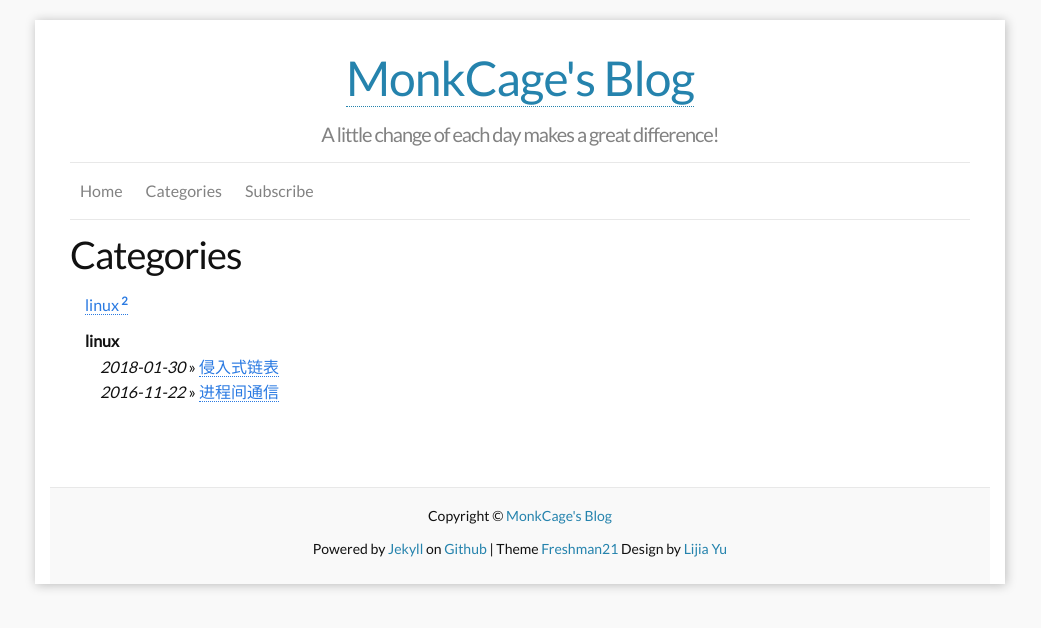
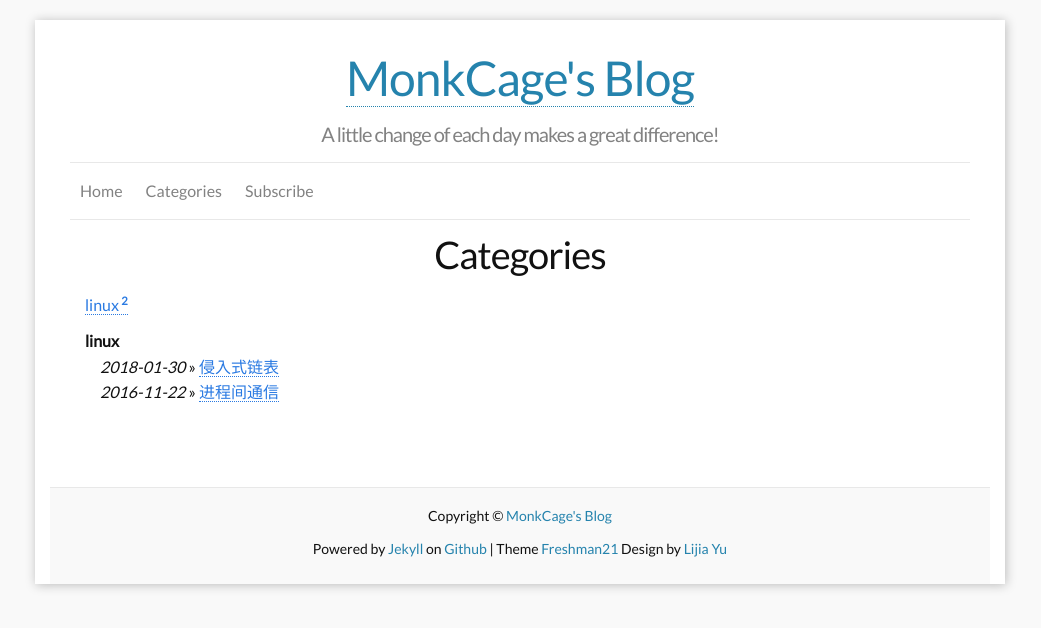
Before and after one commit to monkcage/blog, a Jekyll site: the page built from b_categories.md, in a window 1280 px wide. Shown: the top 628 px of the page, without its empty margins (120-1161 px from the left). Built offline with Jekyll 4.4.1, drawn with Linux system fonts in a browser that asks for light colours.

Commit message:
Update page.html

```diff
--- a/_layouts/page.html
+++ b/_layouts/page.html
@@ -3,7 +3,7 @@
 ---
 <div class="post">
 
-  <header class="post-header">
+  <header class="post-header" style="text-align:center;">
     <h1 class="post-title">{{ page.title }}</h1>
   </header>
 
```
